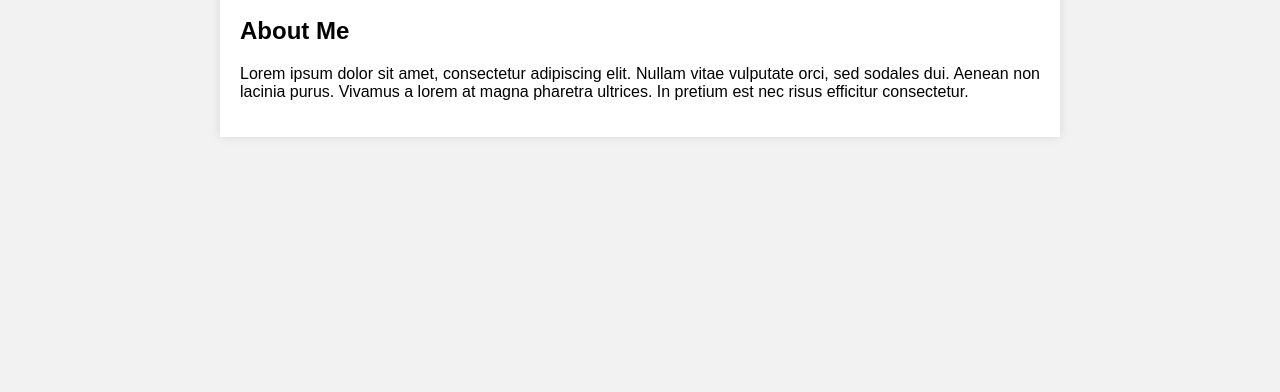
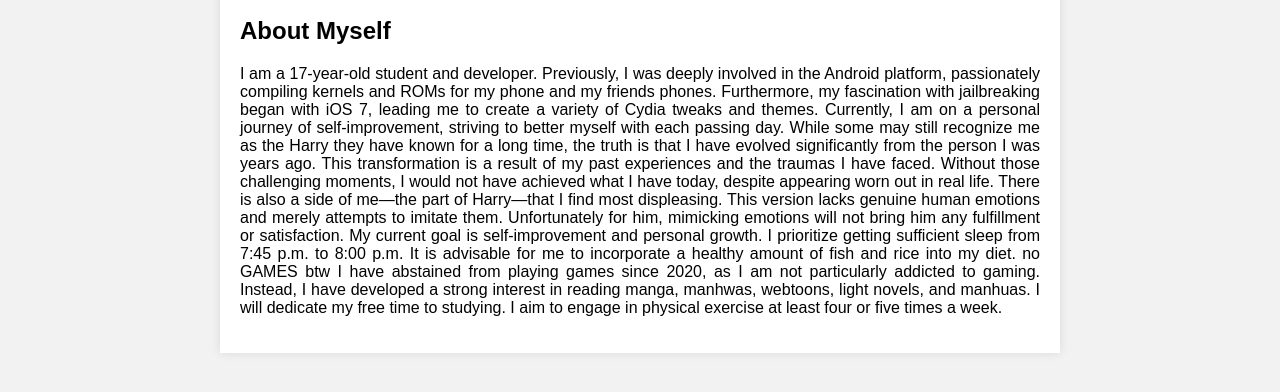
Before and after one commit to HariMatoson/HariMatoson, a plain HTML site: page index.html in a window 1280 px wide. Shown: the part 290-682 px from the top of the page. Drawn offline with Linux system fonts and the light colour scheme.

Commit message:
about myself conx added

```diff
--- a/index.html
+++ b/index.html
@@ -1,7 +1,7 @@
 <!DOCTYPE html>
 <html>
 <head>
-  <title>Your GitHub Page</title>
+  <title>Info About Me :)</title>
   <style>
     body {
       font-family: Arial, sans-serif;
@@ -55,8 +55,26 @@
     <img class="profile-picture" src="path_to_your_profile_picture.jpg" alt="Profile Picture">
     <div class="content">
       <!-- Add your content here -->
-      <h2>About Me</h2>
-      <p>Lorem ipsum dolor sit amet, consectetur adipiscing elit. Nullam vitae vulputate orci, sed sodales dui. Aenean non lacinia purus. Vivamus a lorem at magna pharetra ultrices. In pretium est nec risus efficitur consectetur.</p>
+      <h2>About Myself</h2>
+      <p>I am a 17-year-old student and developer. Previously, I was deeply involved in the Android platform, passionately compiling kernels and ROMs for my phone and my friends phones. Furthermore, my fascination with jailbreaking began with iOS 7, leading me to create a variety of Cydia tweaks and themes.
+
+        Currently, I am on a personal journey of self-improvement, striving to better myself with each passing day. While some may still recognize me as the Harry they have known for a long time, the truth is that I have evolved significantly from the person I was years ago.
+
+        This transformation is a result of my past experiences and the traumas I have faced. Without those challenging moments, I would not have achieved what I have today, despite appearing worn out in real life.
+
+        There is also a side of me—the part of Harry—that I find most displeasing. This version lacks genuine human emotions and merely attempts to imitate them. Unfortunately for him, mimicking emotions will not bring him any fulfillment or satisfaction.
+
+        My current goal is self-improvement and personal growth.
+
+        I prioritize getting sufficient sleep from 7:45 p.m. to 8:00 p.m.
+
+        It is advisable for me to incorporate a healthy amount of fish and rice into my diet.
+
+        no GAMES btw I have abstained from playing games since 2020, as I am not particularly addicted to gaming. Instead, I have developed a strong interest in reading manga, manhwas, webtoons, light novels, and manhuas.
+
+        I will dedicate my free time to studying.
+
+        I aim to engage in physical exercise at least four or five times a week.</p>
     </div>
   </div>
 </body>
```
